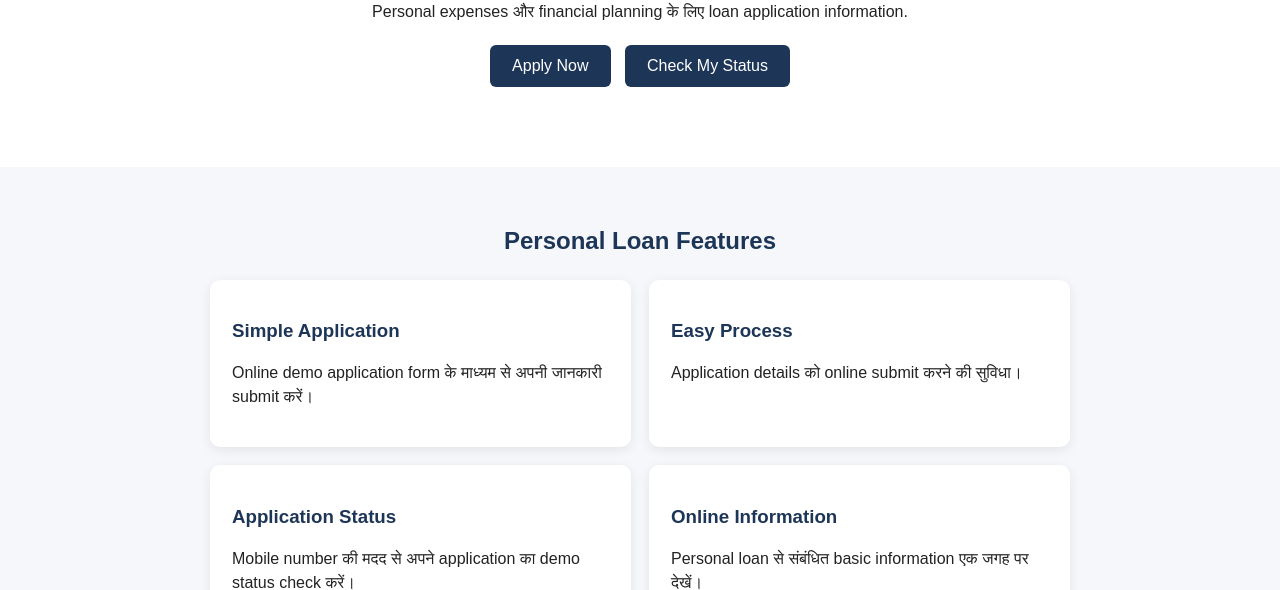
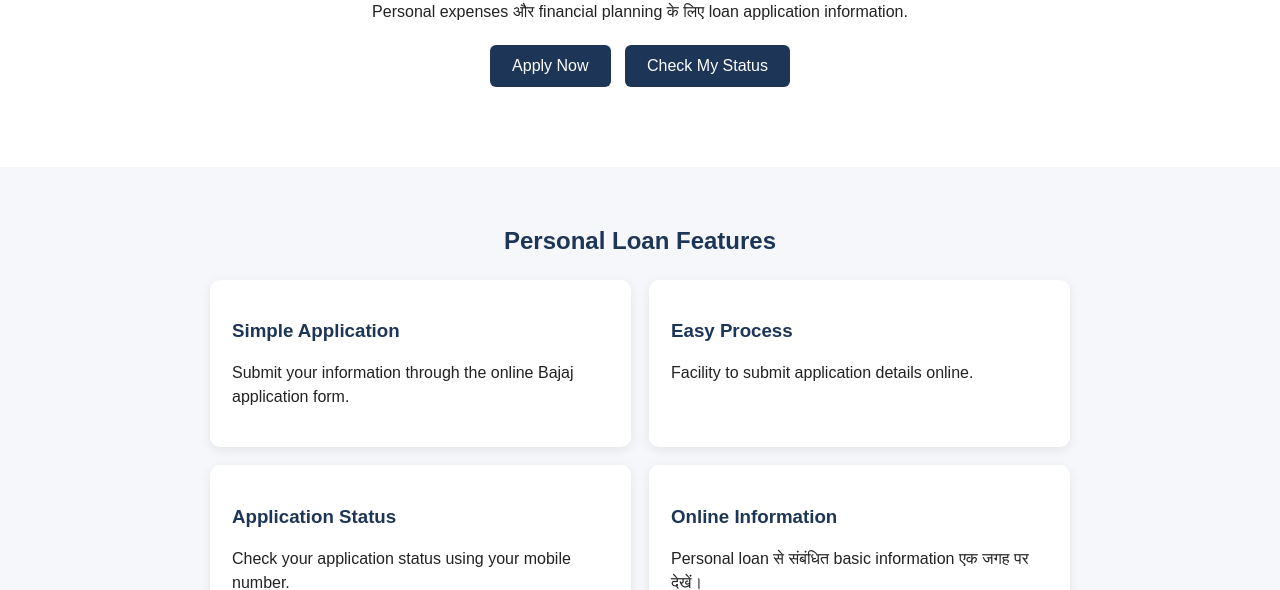
Before and after one commit to ramgopalbhai188-del/bajajjj, a website: page Personal-Loan.html in a window 1280 px wide. Shown: the part 210-800 px from the top of the page. Drawn offline with Linux system fonts and the light colour scheme.

Commit message:
Update Personal-Loan.html

```diff
--- a/Personal-Loan.html
+++ b/Personal-Loan.html
@@ -186,24 +186,22 @@
             <div class="card">
                 <h3>Simple Application</h3>
                 <p>
-                    Online demo application form के माध्यम से
-                    अपनी जानकारी submit करें।
+                    Submit your information through the
+                    online Bajaj application form.
                 </p>
             </div>
 
             <div class="card">
                 <h3>Easy Process</h3>
                 <p>
-                    Application details को online submit करने
-                    की सुविधा।
+                    Facility to submit application details online.
                 </p>
             </div>
 
             <div class="card">
                 <h3>Application Status</h3>
                 <p>
-                    Mobile number की मदद से अपने application
-                    का demo status check करें।
+                  Check your application status using your mobile number.
                 </p>
             </div>
 
```
